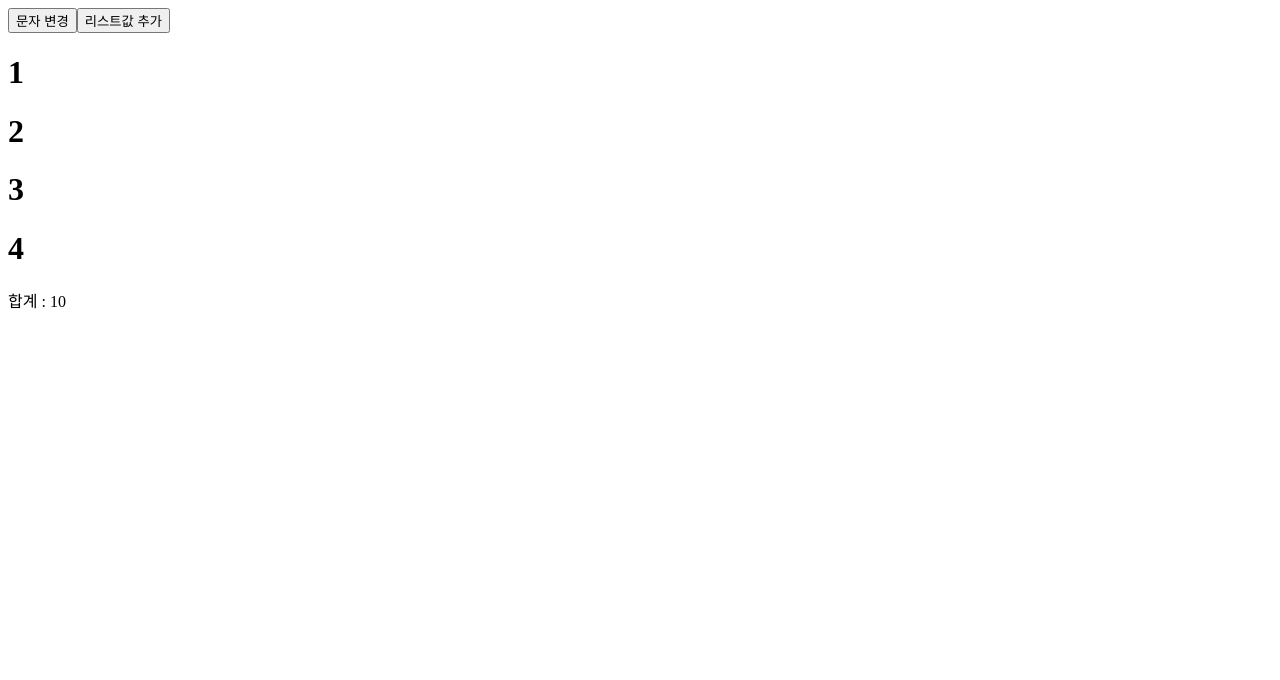
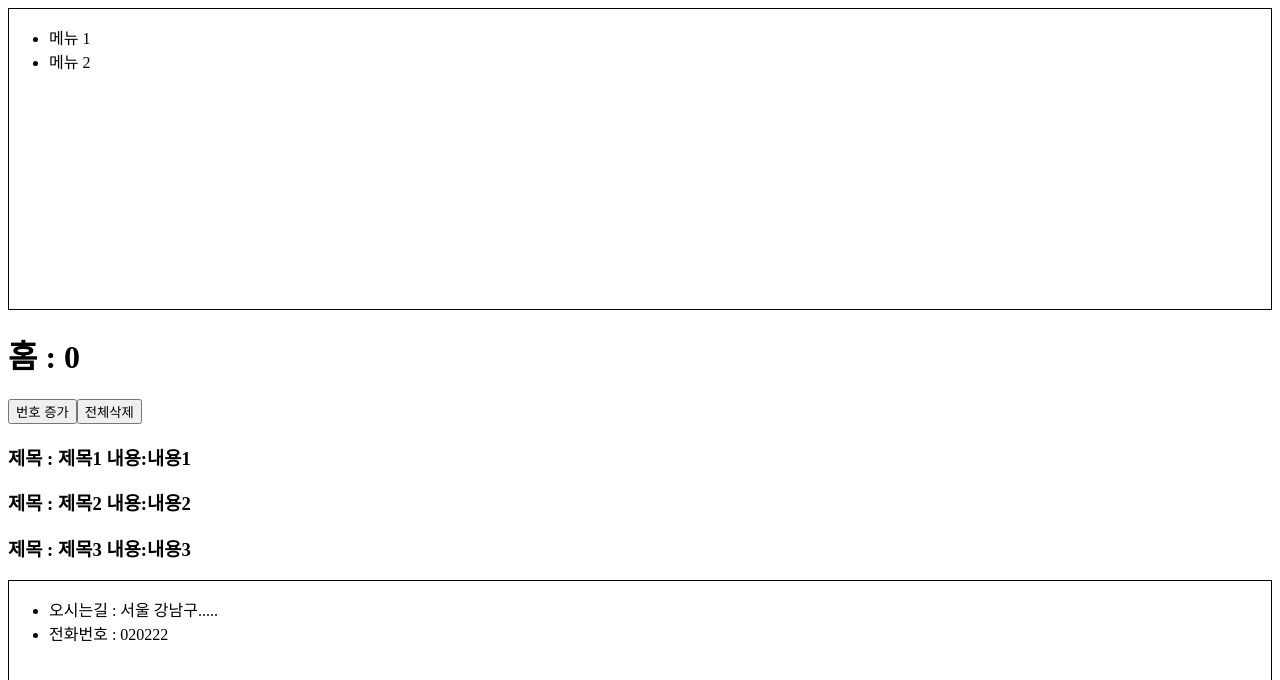
Before and after one commit to eunho3854/React-study, a React (Create React App) app: page / in a window 1280 px wide. Shown: the top 680 px of the page. Built offline with nearby package versions, Linux system fonts and the light colour scheme.

Commit message:
probs(데이터 공유) + styled-components

```diff
--- a/package.json
+++ b/package.json
@@ -9,6 +9,7 @@
     "react": "^17.0.1",
     "react-dom": "^17.0.1",
     "react-scripts": "4.0.1",
+    "styled-components": "^5.2.1",
     "web-vitals": "^0.2.4"
   },
   "scripts": {
--- a/src/App.js
+++ b/src/App.js
@@ -1,46 +1,13 @@
-// useMemo => 메모라이제이션(기억)
+// useRef (디자인)
+// dom을 변경할 때 사용
 
-import { useMemo, useState } from 'react';
+import HomePage from './pages/HomePage';
+import LoginPage from './pages/LoginPage';
 
 function App() {
-  const [list, setList] = useState([1, 2, 3, 4]);
-  const [str, setStr] = useState('합계');
-
-  const getAddResult = () => {
-    // 1초
-    let sum = 0;
-    list.forEach((i) => (sum = sum + i));
-    console.log('sum 함수 실행됨 : ', sum);
-    return sum;
-  };
-
-  const addResult = useMemo(() => getAddResult(), [list]);
-
   return (
     <div>
-      <button
-        onClick={() => {
-          setStr('안녕');
-        }}
-      >
-        문자 변경
-      </button>
-
-      <button
-        onClick={() => {
-          setList([...list, 10]);
-        }}
-      >
-        리스트값 추가
-      </button>
-      <div>
-        {list.map((i) => (
-          <h1>{i}</h1>
-        ))}
-      </div>
-      <div>
-        {str} : {addResult}
-      </div>
+      <HomePage />
     </div>
   );
 }
--- /dev/null
+++ b/src/components/Footer.js
@@ -0,0 +1,23 @@
+import React from 'react';
+import styled from 'styled-components';
+
+// 하나의 컴포넌트를 생성 (재사용)
+
+// styled-components => js파일과 css파일 관리!!
+const StyledFooterDiv = styled.div`
+  border: 1px solid black;
+  height: 300px;
+`;
+
+const Footer = () => {
+  return (
+    <StyledFooterDiv>
+      <ul>
+        <li>오시는길 : 서울 강남구.....</li>
+        <li>전화번호 : 020222</li>
+      </ul>
+    </StyledFooterDiv>
+  );
+};
+
+export default Footer;
--- /dev/null
+++ b/src/components/Header.js
@@ -0,0 +1,23 @@
+import React from 'react';
+import styled from 'styled-components';
+
+// 하나의 컴포넌트를 생성 (재사용)
+
+// styled-components => js파일과 css파일 관리!!
+const StyledHeaButtoderDiv = styled.div`
+  border: 1px solid black;
+  height: 300px;
+`;
+
+const Header = () => {
+  return (
+    <StyledHeaButtoderDiv>
+      <ul>
+        <li>메뉴 1</li>
+        <li>메뉴 2</li>
+      </ul>
+    </StyledHeaButtoderDiv>
+  );
+};
+
+export default Header;
--- /dev/null
+++ b/src/components/home/Home.js
@@ -0,0 +1,29 @@
+import React from 'react';
+
+// Function 방식
+// class 방식
+const Home = (props) => {
+  // 구조분할 할당
+  const { boards, setBoards, number, setNumber } = props;
+
+  return (
+    <div>
+      <h1>홈 : {number}</h1>
+      <button
+        onClick={() => {
+          setNumber(number + 1);
+        }}
+      >
+        번호 증가
+      </button>
+      <button onClick={() => setBoards([])}>전체삭제</button>
+      {boards.map((board) => (
+        <h3>
+          제목 : {board.title} 내용:{board.content}
+        </h3>
+      ))}
+    </div>
+  );
+};
+
+export default Home;
--- /dev/null
+++ b/src/components/login/Login.js
@@ -0,0 +1,16 @@
+import React from 'react';
+import styled from 'styled-components';
+
+const StyledLoginDiv = styled.div`
+  padding: 30px 0 30px 0;
+`;
+
+const Login = () => {
+  return (
+    <StyledLoginDiv>
+      <h1>로그인 페이지입니다.</h1>
+    </StyledLoginDiv>
+  );
+};
+
+export default Login;
--- /dev/null
+++ b/src/pages/HomePage.js
@@ -0,0 +1,39 @@
+import React, { useEffect, useState } from 'react';
+import Footer from '../components/Footer';
+import Header from '../components/Header';
+import Home from '../components/home/Home';
+
+const HomePage = () => {
+  // http 요청 (fetch, axios(다운))
+  const [boards, setBoards] = useState([]);
+
+  const [number, setNumber] = useState(0);
+
+  // 빈 배열 한번만 실행
+  useEffect(() => {
+    // 다운로드 가정 = fetch(), axios(), ajax()
+    let data = [
+      { id: 1, title: '제목1', content: '내용1' },
+      { id: 2, title: '제목2', content: '내용2' },
+      { id: 3, title: '제목3', content: '내용3' },
+    ];
+
+    // 빈데이터
+    setBoards([...data]);
+  }, []);
+
+  return (
+    <div>
+      <Header />
+      <Home
+        boards={boards}
+        setBoards={setBoards}
+        number={number}
+        setNumber={setNumber}
+      />
+      <Footer />
+    </div>
+  );
+};
+
+export default HomePage;
--- /dev/null
+++ b/src/pages/LoginPage.js
@@ -0,0 +1,16 @@
+import React from 'react';
+import Footer from '../components/Footer';
+import Header from '../components/Header';
+import Login from '../components/login/Login';
+
+const LoginPage = () => {
+  return (
+    <div>
+      <Header />
+      <Login />
+      <Footer />
+    </div>
+  );
+};
+
+export default LoginPage;
```
Also changed, not shown: 2 other files (tests, documents, lock files or other folders).
